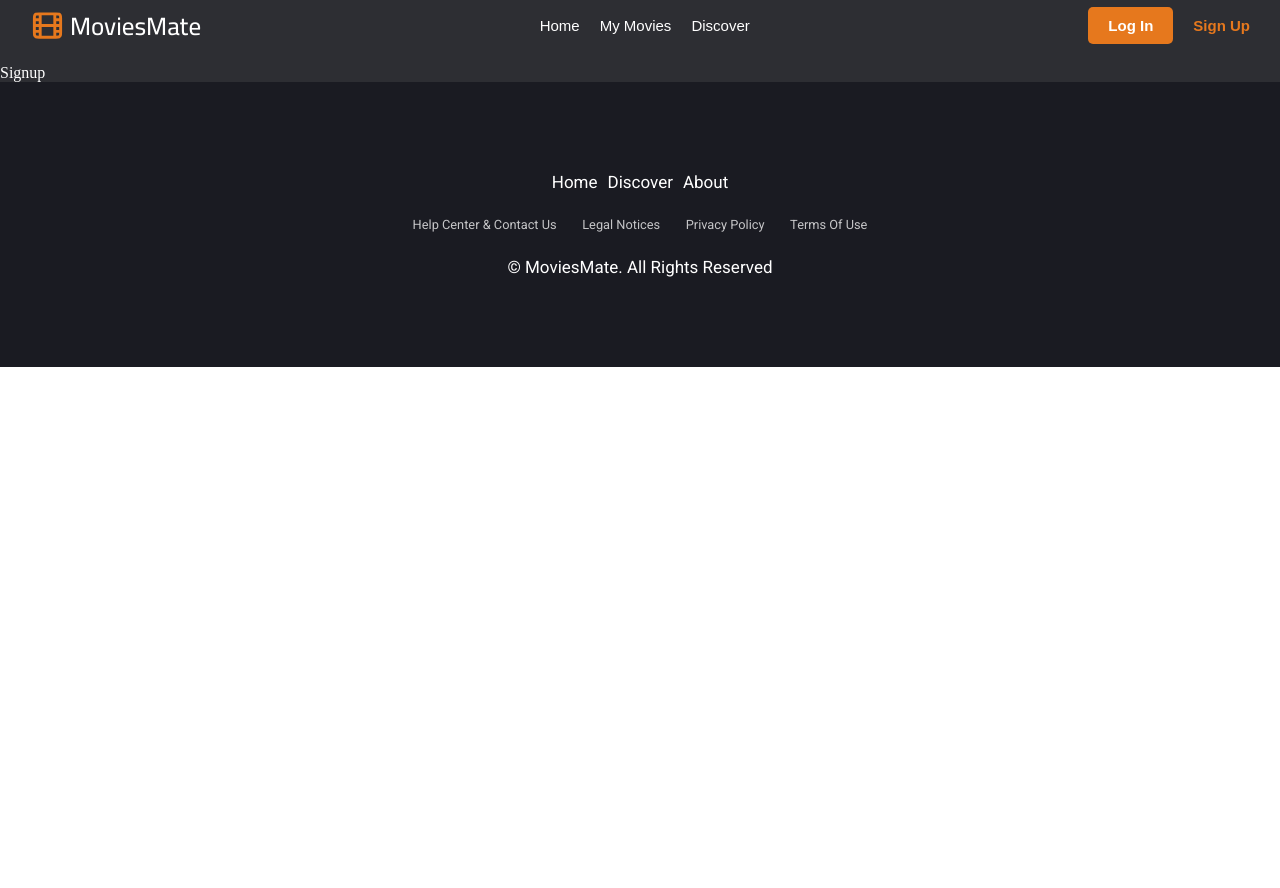
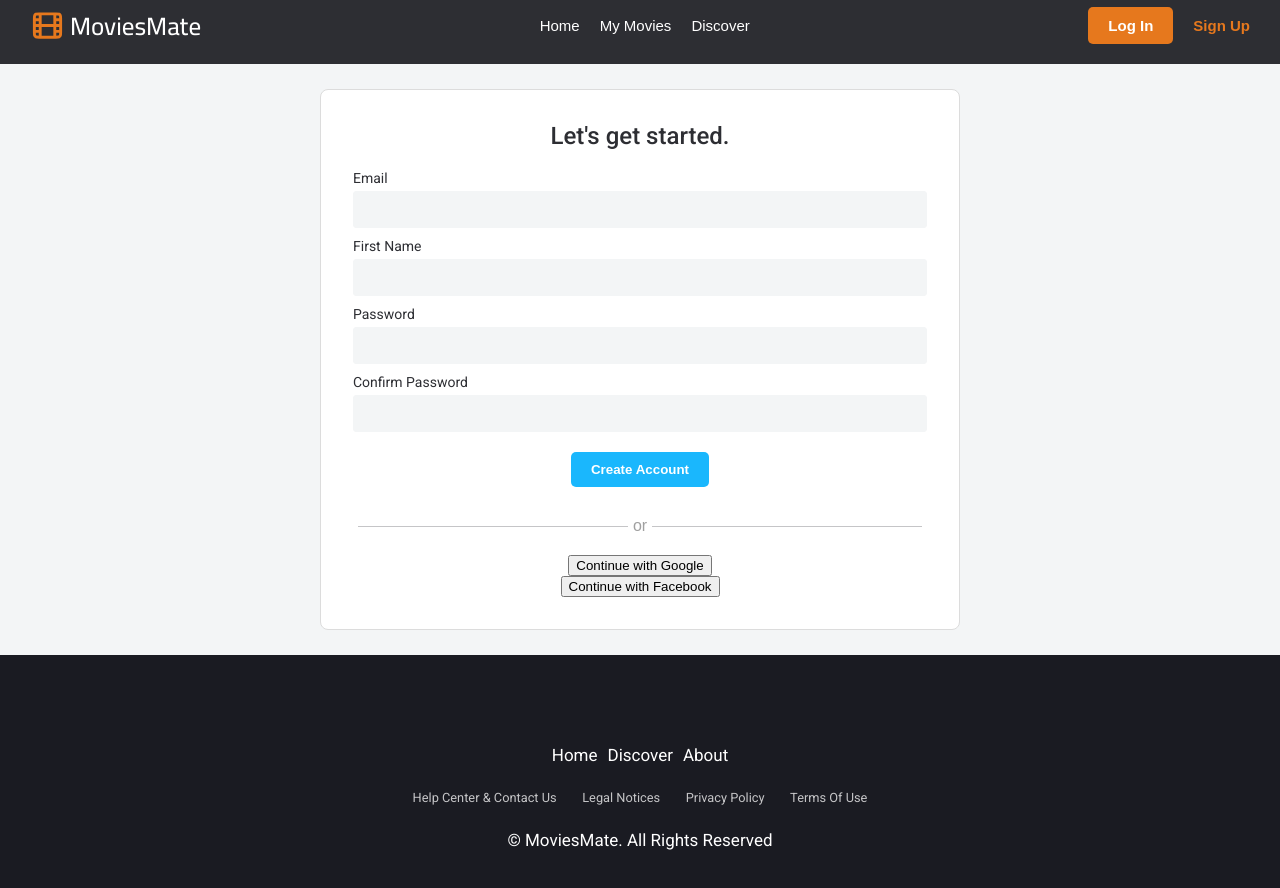
Before and after one commit to rashaaad19/MoviesMate, a React (Vite) app: page /signup in a window 1280 px wide. Shown: the top 888 px of the page. Before the commit the page ends 800 px from the top, so only its background shows below. Built offline with nearby package versions, Linux system fonts and the light colour scheme.

Commit message:
style(signup): added form styles to signup page

```diff
--- a/src/assets/variables.scss
+++ b/src/assets/variables.scss
@@ -2,6 +2,8 @@ $primary-orange: #e6781d;
 $primary-white: #ffffff;
 $primary-green: #11807d;
 $primary-gray: #a0a0a0;
-$light-gray :#c5c5c7;
-$primary-black:#1A1B22;
-$light-black : #2d2e33;
+$secondary-gray: #f3f5f6;
+$light-gray: #c5c5c7;
+$primary-black: #1a1b22;
+$light-black: #2d2e33;
+$light-blue: #1ab7fd;
--- a/src/components/Navbar.scss
+++ b/src/components/Navbar.scss
@@ -22,6 +22,7 @@
 .navItem {
   .active {
     color: variables.$primary-orange;
+    background-color: transparent;
   }
   a {
     text-decoration: none;
--- /dev/null
+++ b/src/pages/SignUp.scss
@@ -0,0 +1,80 @@
+@use "../assets/variables.scss";
+@use "../assets/mixins.scss";
+
+.registerForm-container {
+  display: flex;
+  flex-direction: column;
+  align-items: center;
+  padding: 25px;
+  background-color: variables.$secondary-gray;
+  .registerForm {
+    background: variables.$primary-white;
+    color: black;
+    width: 640px;
+    display: flex;
+    flex-direction: column;
+    padding: 32px;
+    border-radius: 8px;
+    border: 1px solid #dcdcdc;
+  }
+  .registerInput-container {
+    display: flex;
+    gap: 5px;
+    flex-direction: column;
+    margin-bottom: 10px;
+    input {
+      padding: 10px;
+      outline: none;
+      background-color: variables.$secondary-gray;
+      border: 1px solid variables.$secondary-gray;
+      border-radius: 3px;
+    }
+    label {
+      @include mixins.paragraph-style(14px, variables.$light-black);
+    }
+  }
+  input:focus {
+    border: 1px solid variables.$primary-black;
+  }
+  h1 {
+    text-align: center;
+    @include mixins.subHeader-stlye(24px, variables.$light-black);
+    padding-bottom: 20px;
+  }
+  button {
+    align-self: center;
+  }
+  .submitForm-button {
+    @include mixins.button-style(
+      variables.$primary-white,
+      variables.$light-blue
+    );
+    margin-block: 10px;
+  }
+  .submitForm-button:hover {
+    background-color: #1ab5fdb9;
+  }
+  .formSeprator {
+    font-family: Open Sans Regular, sans-serif;
+    display: flex;
+    flex: 1 1 auto;
+    justify-content: center;
+    align-items: center;
+    color: variables.$primary-gray;
+    padding-block: 20px;
+    margin-inline: 5px;
+  }
+  .formSeprator::after,
+  .formSeprator::before {
+    background-color: variables.$light-gray;
+    content: "";
+    width: 100%;
+    height: 1px;
+  }
+  .formSeprator::after {
+    margin-left: 5px;
+  }
+  .formSeprator::before {
+    margin-right: 5px;
+  }
+}
--- a/src/pages/Signup.jsx
+++ b/src/pages/Signup.jsx
@@ -1,8 +1,33 @@
-
+import "./SignUp.scss";
 const Signup = () => {
   return (
-    <div>Signup</div>
-  )
-}
+    <div className="registerForm-container">
+      <form className="registerForm">
+        <h1>Let&apos;s get started.</h1>
+        <p className="registerInput-container">
+          <label htmlFor="email">Email</label>
+          <input type="email" name="email" id="email" />
+        </p>
+        <p className="registerInput-container">
+          <label htmlFor="name">First Name</label>
+          <input type="text" name="name" id="name" />
+        </p>
+        <p className="registerInput-container">
+          <label htmlFor="password">Password</label>
+          <input type="password" name="password" id="password" />
+        </p>
+        <p className="registerInput-container">
+          <label htmlFor="confirmPassword">Confirm Password</label>
+          <input type="password" name="confirmPassword" id="confirmPassword" />
+        </p>
+        <button className="submitForm-button">Create Account</button>
+        <span className="formSeprator">or</span>
+        <button>Continue with Google</button>
+        <button>Continue with Facebook</button>
 
-export default Signup
+      </form>
+    </div>
+  );
+};
+
+export default Signup;
```
